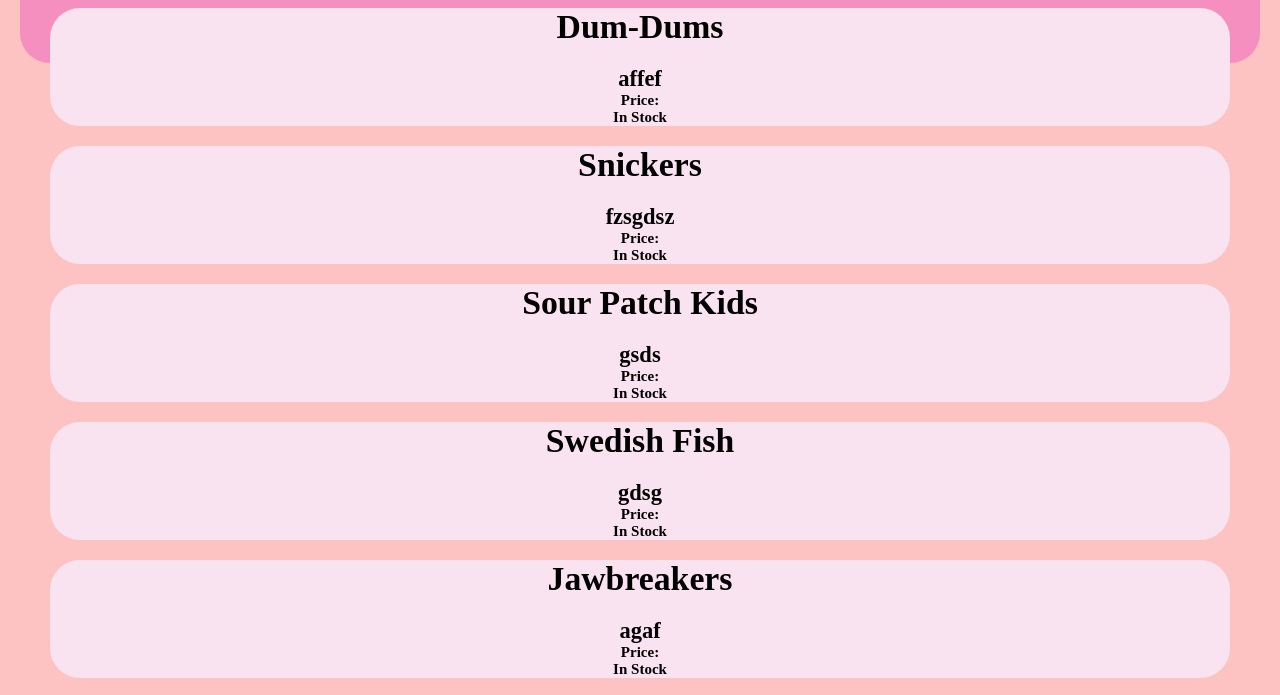
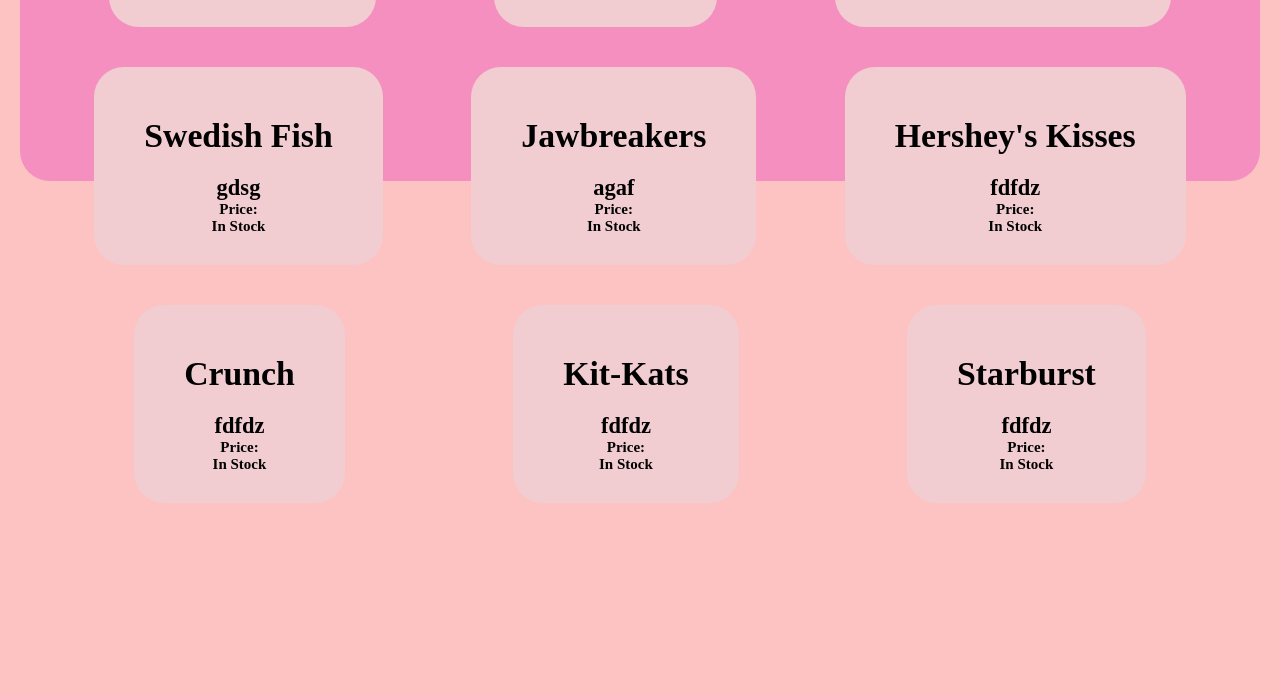
Before and after one commit to staten-island-tech/vite-project-kaitlyndeng, a website built with Vite: page vite-project/index.html in a window 1280 px wide. Shown: the part 704-1399 px from the top of the page. After the commit the page ends 1207 px from the top, so only its background shows below. Built offline with nearby package versions, Linux system fonts and the light colour scheme.

Commit message:
Commit 8

```diff
--- a/vite-project/index.html
+++ b/vite-project/index.html
@@ -9,61 +9,80 @@
   </head>
   <body class="regular">
     <h1 class="main-header">Yay</h1>
-    <div class="box">
-      <h2>Filter By:</h2>
+    <div class="filter">
+      <p>Filter By:</p>
       <button class="btn">Chocolate Candy</button>
       <button class="btn">Hard Candy</button>
       <button class="btn">Gummy & Chewy Candy</button>
-      <div class="card" >
+    </div>
+    <div class="all-cards">
+      <div class="option">
         <h3>Twizzlers</h3>
         <h4>America's go-to strawberry licorice.</h4>
         <h5>Price:</h5>
         <h5>In Stock</h5>
       </div>
-      <div class="card" >
+      <div class="option">
         <h3>Twix</h3>
         <h4>fjndsf</h4>
         <h5>Price:</h5>
         <h5>In Stock</h5>
       </div>
-      <div class="card" >
+      <div class="option">
         <h3>Jolly Ranchers</h3>
         <h4>Happy cowboys.</h4>
         <h5>Price:</h5>
         <h5>In Stock</h5>
       </div>
-      <div class="card" >
+      <div class="option">
         <h3>Dum-Dums</h3>
         <h4>affef</h4>
         <h5>Price:</h5>
         <h5>In Stock</h5>
       </div>
-      <div class="card" >
+      <div class="option">
         <h3>Snickers</h3>
         <h4>fzsgdsz</h4>
         <h5>Price:</h5>
         <h5>In Stock</h5>
       </div>
-      <div class="card" >
+      <div class="option">
         <h3>Sour Patch Kids</h3>
         <h4>gsds</h4>
         <h5>Price:</h5>
         <h5>In Stock</h5>
       </div>
-      <div class="card" >
+      <div class="option">
         <h3>Swedish Fish</h3>
         <h4>gdsg</h4>
         <h5>Price:</h5>
         <h5>In Stock</h5>
       </div>
-      <div class="card" >
+      <div class="option">
         <h3>Jawbreakers</h3>
         <h4>agaf</h4>
         <h5>Price:</h5>
         <h5>In Stock</h5>
       </div>
-      <div class="card" >
+      <div class="option">
         <h3>Hershey's Kisses</h3>
+        <h4>fdfdz</h4>
+        <h5>Price:</h5>
+        <h5>In Stock</h5>
+      </div>
+      <div class="option">
+        <h3>Crunch</h3>
+        <h4>fdfdz</h4>
+        <h5>Price:</h5>
+        <h5>In Stock</h5>
+      </div><div class="option">
+        <h3>Kit-Kats</h3>
+        <h4>fdfdz</h4>
+        <h5>Price:</h5>
+        <h5>In Stock</h5>
+      </div>
+      <div class="option">
+        <h3>Starburst</h3>
         <h4>fdfdz</h4>
         <h5>Price:</h5>
         <h5>In Stock</h5>
--- a/vite-project/js/candy.js
+++ b/vite-project/js/candy.js
@@ -62,6 +62,27 @@
     img: "https://www.nicepng.com/png/detail/113-1132132_jolly-rancher-chews-original.png",
     inStock: true,
   },
+  {
+    name: "Crunch",
+    category: "Chocolate",
+    price: 1.5,
+    img: "https://www.nicepng.com/png/detail/113-1132132_jolly-rancher-chews-original.png",
+    inStock: true,
+  },
+  {
+    name: "Kit-Kats",
+    category: "Chocolate",
+    price: 2,
+    img: "https://www.nicepng.com/png/detail/113-1132132_jolly-rancher-chews-original.png",
+    inStock: true,
+  },
+  {
+    name: "Starburst",
+    category: "Chewy",
+    price: 2,
+    img: "https://www.nicepng.com/png/detail/113-1132132_jolly-rancher-chews-original.png",
+    inStock: true,
+  },
 ];
 
 export { candy };
--- a/vite-project/styles/style.css
+++ b/vite-project/styles/style.css
@@ -52,19 +52,30 @@
   font-size: var(--h1);
   border-radius: 30px;
 }
-.box {
+.all-cards {
   background-color: var(--light-pink);
   height: 80vh;
   font-size: 2rem;
+  display: flex;
   flex-wrap: wrap;
   flex-direction: row;
   justify-content: space-around;
+  align-items: center;
   padding: 30px;
   margin: 20px;
   border-radius: 30px;
 }
-.card {
-  background-color: rgb(249, 227, 240);
+.filter {
+  font-size: 2rem;
+  padding: 30px;
+  margin: 20px;
+}
+.option {
+  background-color: rgb(241, 205, 210);
   border-radius: 30px;
-
+  align-items: center;
+  padding: 30px;
+  margin: 20px;
+  height: auto;
+  width: auto;
 }
--- a/vite-project/styles/variables.css
+++ b/vite-project/styles/variables.css
@@ -5,3 +5,43 @@
     text-align: center;
     margin: 2rem;
 }
+:root {
+    --dark-pink: #ff5faa;
+    --light-pink:#f58fbf;
+    --dark-brown: #190a05;
+    --red: #b10303;
+
+    --h1: 7.594rem;
+    --h2: 5.062rem;
+    --h3: 3.375rem;
+    --h4: 2.25rem;
+    --h5: 1.5rem;
+  }
+
+  .regular {
+    --primary: var(--light-pink);
+    --secondary: var(--dark-pink);
+  }
+  .secret {
+    --primary: var(--dark-brown);
+    --secondary: var(--red);
+  }
+  h2 {
+    font-size: var(--h2);
+  }
+  h3 {
+    font-size: var(--h3);
+  }
+  h4 {
+    font-size: var(--h4);
+  }
+  h5 {
+    font-size: var(--h5);
+  }
+  h1,
+  h2,
+  h3,
+  h4,
+  h5 {
+    text-align: center;
+  }
```
